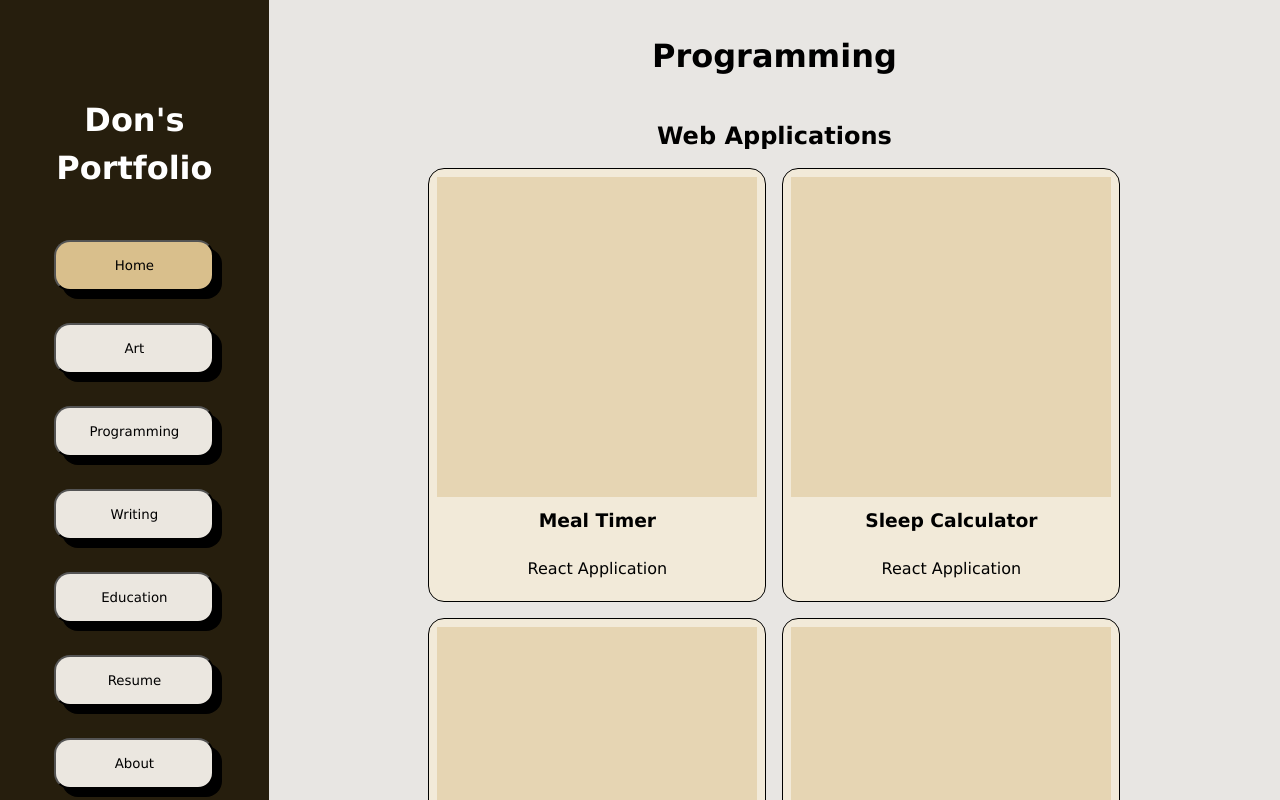
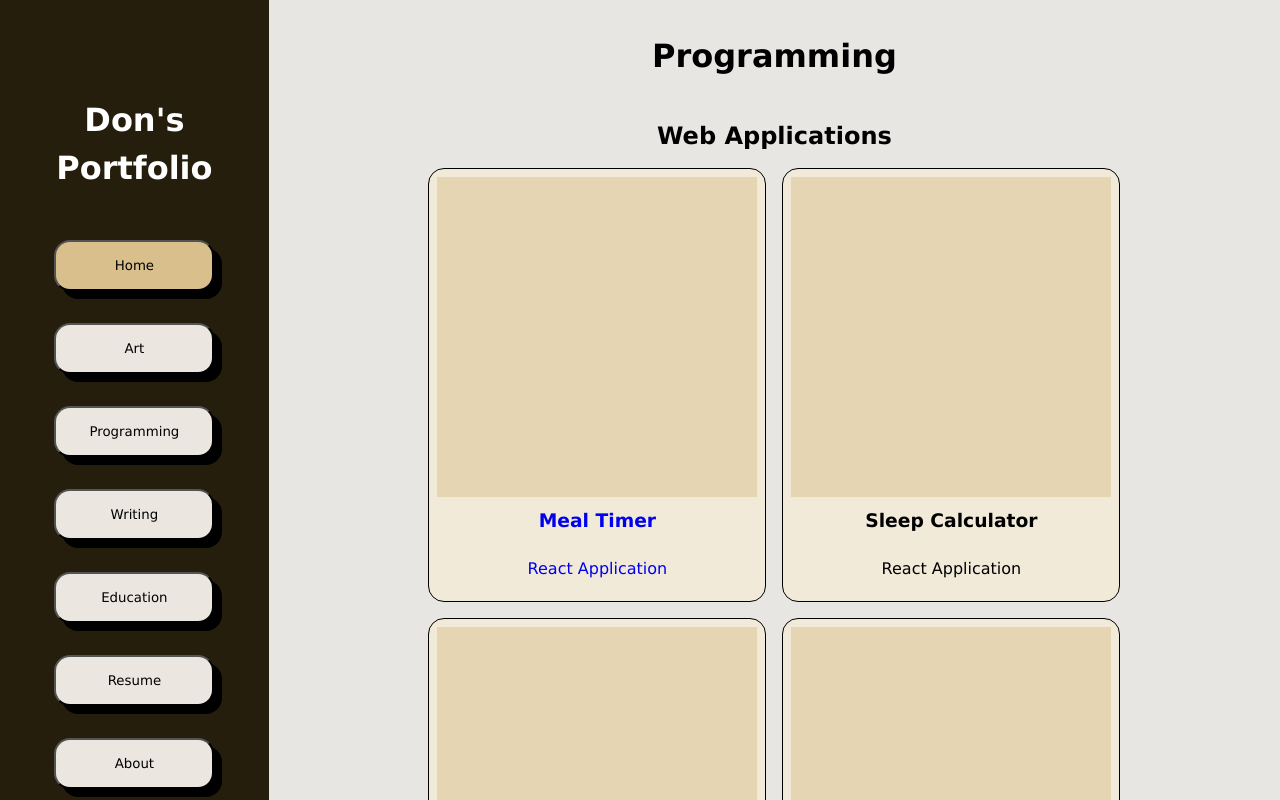
Before and after one commit to zen-da-baker/react-portfolio-site, a React (Create React App) app in the folder react-portfolio/: page / in a window 1280 px wide. Both pictures are taken after a click on the button "Programming". Shown: the top 800 px of the page. Built offline with nearby package versions, Linux system fonts and the light colour scheme.

Commit message:
Card anchor tag styling

```diff
--- a/react-portfolio/src/App.css
+++ b/react-portfolio/src/App.css
@@ -41,6 +41,13 @@ h1, h2, h3, p, li {
 
 .title {
   margin-top: 5rem;
+}
+
+.card-link {
+  text-decoration: none;
+}
+.card-link:visited {
+  color: black;
 }
 
 /* Components
--- a/react-portfolio/src/components/Card.js
+++ b/react-portfolio/src/components/Card.js
@@ -4,12 +4,15 @@ import React from 'react';
 export default function Card(props) {
     return (
         <div className='card-frame'>
-            <div className='card'>
+            <a href={props.href} rel='noreferrer' target='_blank' className='card-link'>
+                <div className='card'>
 
-            </div>
+                </div>
 
-            <h3>{props.title}</h3>
-            <p>{props.description}</p>
+                <h3>{props.title}</h3>
+                <p>{props.description}</p>
+            </a>
+
         </div>
 
     )
--- a/react-portfolio/src/components/Programming.js
+++ b/react-portfolio/src/components/Programming.js
@@ -15,7 +15,12 @@ export default function Programming() {
             <h2>Web Applications</h2>
 
             <div className='gallery'>
-                <Card title='Meal Timer' description='React Application' />
+                <Card
+                    title='Meal Timer'
+                    description='React Application'
+                    href='https://zinniafrazier.com/projects/meal-timer/'
+                />
+
                 <Card title='Sleep Calculator' description='React Application' />
                 <Card title='Radiant Sun' description='RPG Maker Video Game' />
                 <Card title='Quits By Ginny' description='Organization Landingpage' />
```
